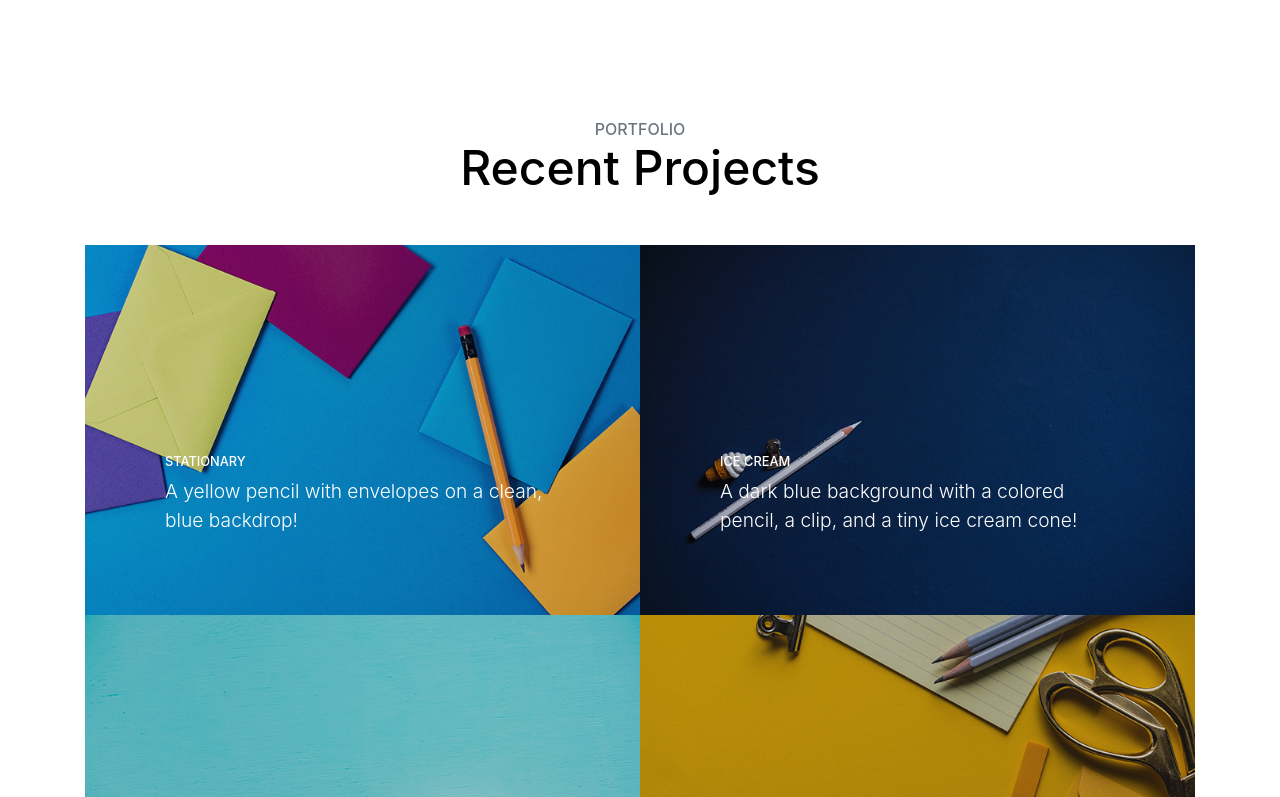
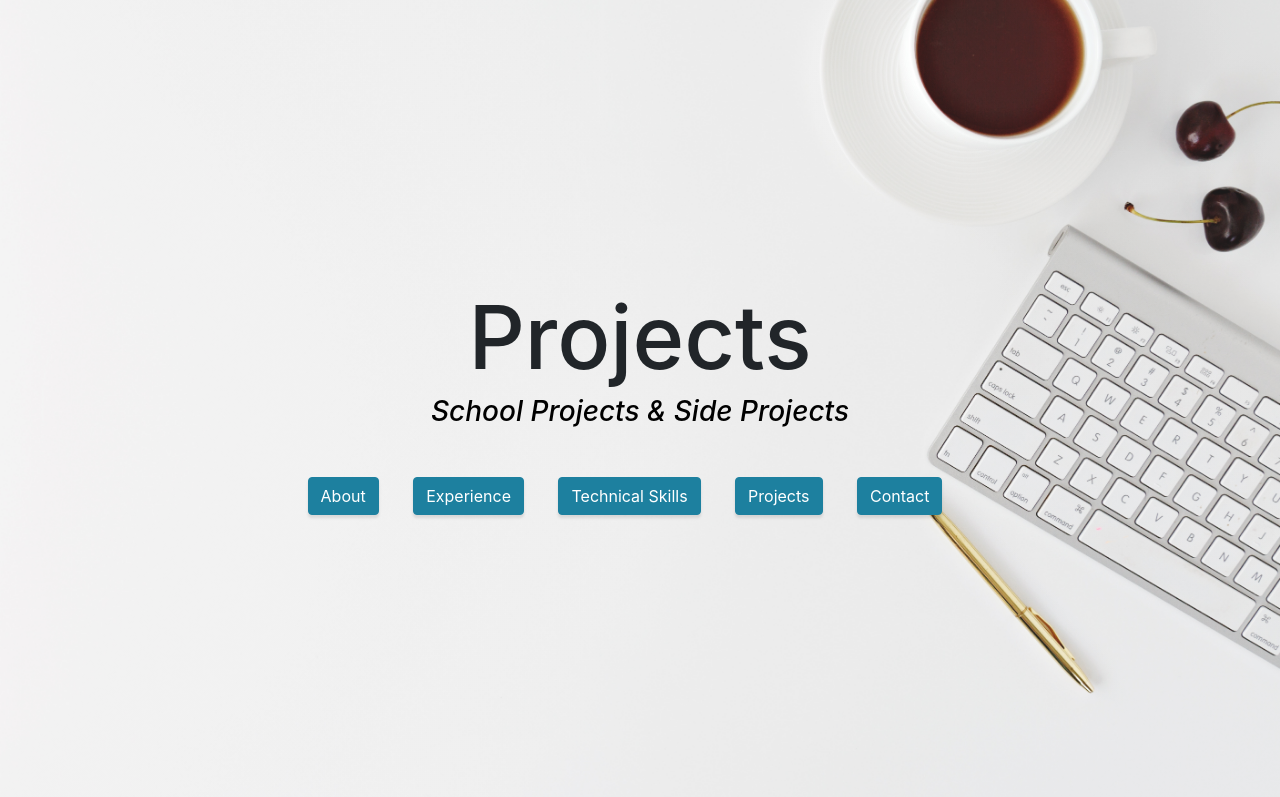
Before and after one commit to rosalba-rodriguez/rosalba-rodriguez.github.io, a website with bundled scripts: page portfolio.html in a window 1280 px wide. Shown: the top 797 px of the page. Built offline with nearby package versions, Linux system fonts and the light colour scheme.

Commit message:
changed header for portfolio file

```diff
--- a/portfolio.html
+++ b/portfolio.html
@@ -28,13 +28,23 @@
   </head>
 
   <body>
+    <!-- Header -->
+    <header class="masthead d-flex">
+      <div class="container text-center my-auto">
+        <h1 class="mb-1">Projects</h1>
+        <h3 class="mb-5">
+          <em>School Projects & Side Projects</em>
+        </h3>
+        <a class="btn btn-primary btn-xl" href="about.html">About</a>
+        <a class="btn btn-primary btn-xl" href="experience.html">Experience</a>
+        <a class="btn btn-primary btn-xl" href="skills.html">Technical Skills</a>
+        <a class="btn btn-primary btn-xl" href="portfolio.html">Projects</a>
+        <a class="btn btn-primary btn-xl js-scroll-trigger" href="#contact">Contact</a>
+      </div>
+      <div class="overlay"></div>
+    </header>
+
     <!-- Portfolio -->
-    <section class="content-section">
-      <div class="container">
-        <div class="content-section-heading text-center">
-          <h3 class="text-secondary mb-0">Portfolio</h3>
-          <h2 class="mb-5">Recent Projects</h2>
-        </div>
         <div class="row no-gutters">
           <div class="col-lg-6">
             <a class="portfolio-item" href="#">
```
